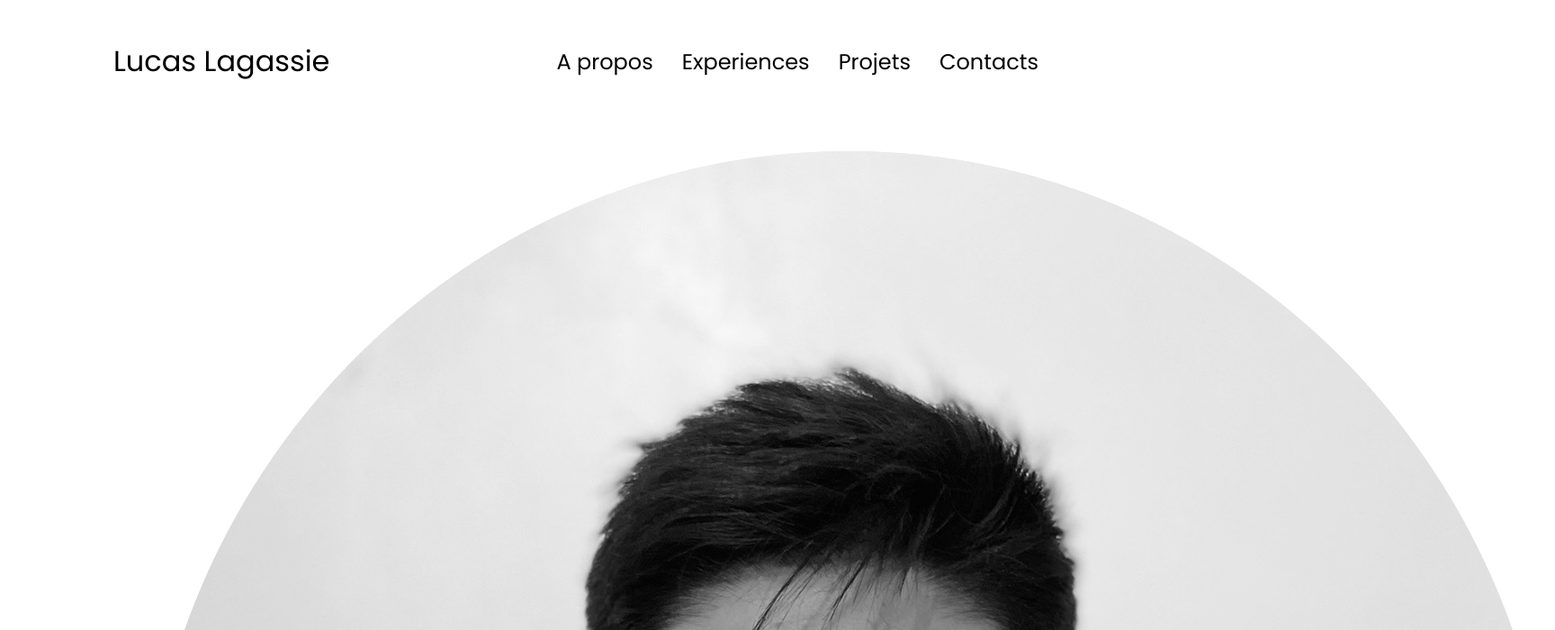
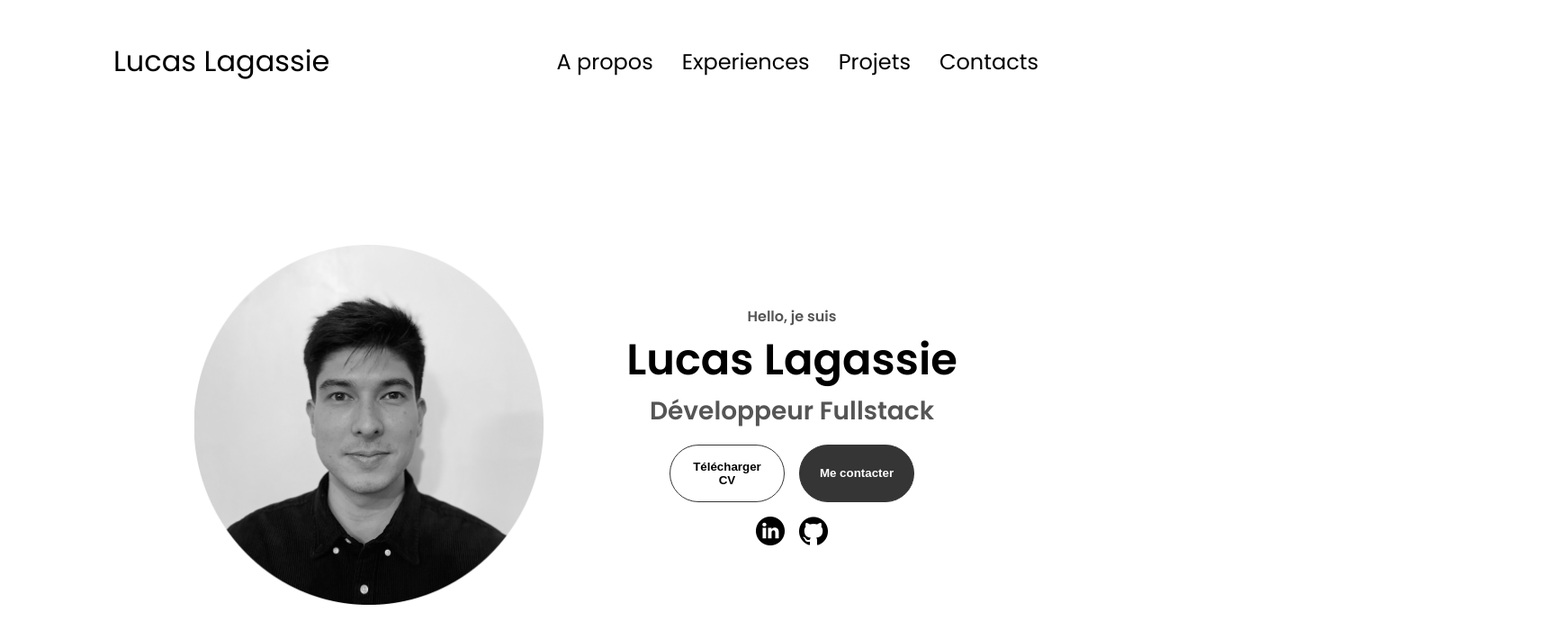
Before and after one commit to LucasLagassie/Portfolio-LucasLagassie, a plain HTML site: page index.html in a window 1280 px wide. Shown: the top 700 px of the page at 90% size, 1728 px wide, since content can reach past the window. Drawn offline with Linux system fonts and the light colour scheme.

Commit message:
profile section finish

```diff
--- a/style.css
+++ b/style.css
@@ -154,3 +154,108 @@ section {
     box-sizing: border-box;
     min-height: fit-content;
 }
+
+.section-container {
+    display: flex;
+}
+
+/* PROFILE */
+
+#profile {
+    display: flex;
+    justify-content: center;
+    gap: 5rem;
+    height: 80vh;
+}
+
+.section__pic-container {
+    display: flex;
+    height: 400px;
+    width: 400px;
+    margin: auto 0;
+}
+
+.section__text {
+    align-self: center;
+    text-align: center;
+}
+
+.section__text p {
+    font-weight: 600;
+}
+
+.section__text__p1 {
+    text-align: center;
+}
+
+.section__text__p2 {
+    font-size: 1.75rem;
+    margin-bottom: 1rem;
+}
+
+.title {
+    font-size: 3rem;
+    text-align: center;
+}
+
+#socials-container {
+    display: flex;
+    justify-content: center;
+    margin-top: 1rem;
+    gap: 1rem;
+}
+
+/* ICONS */
+
+.icon {
+    cursor: pointer;
+    height: 2rem;
+}
+
+/* BUTTONS */
+
+.btn-container {
+    display: flex;
+    justify-content: center;
+    gap: 1rem;
+}
+
+.btn {
+    font-weight: 600;
+    transition: all 300ms ease;
+    padding: 1rem;
+    width: 8rem;
+    border-radius: 2rem;
+}
+
+.btn-color-1,
+.btn-color-2 {
+    border: rgb(53, 53, 53) 0.1rem solid;
+}
+
+.btn-color-1:hover,
+.btn-color-2:hover {
+    cursor: pointer;
+}
+
+.btn-color-1,
+.btn-color-2:hover {
+    background: rgb(53, 53, 53);
+    color: white;
+}
+
+.btn-color-1:hover {
+    background: rgb(0, 0, 0);
+}
+
+.btn-color-2 {
+    background: none;
+}
+
+.btn-color-2:hover {
+    border: rgb(255, 255, 255) 0.1rem solid;
+}
+
+.btn-container {
+    gap: 1rem;
+}
```
